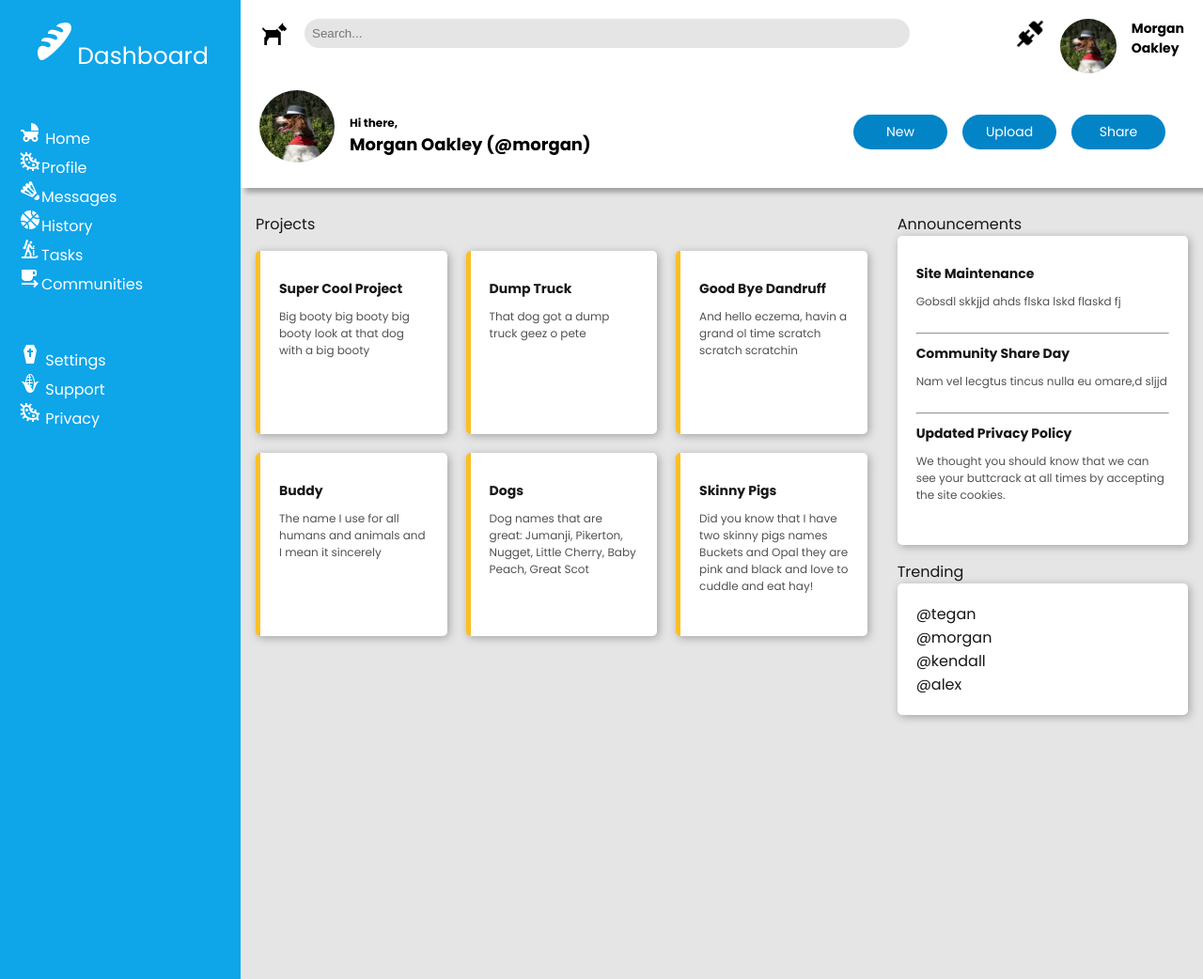
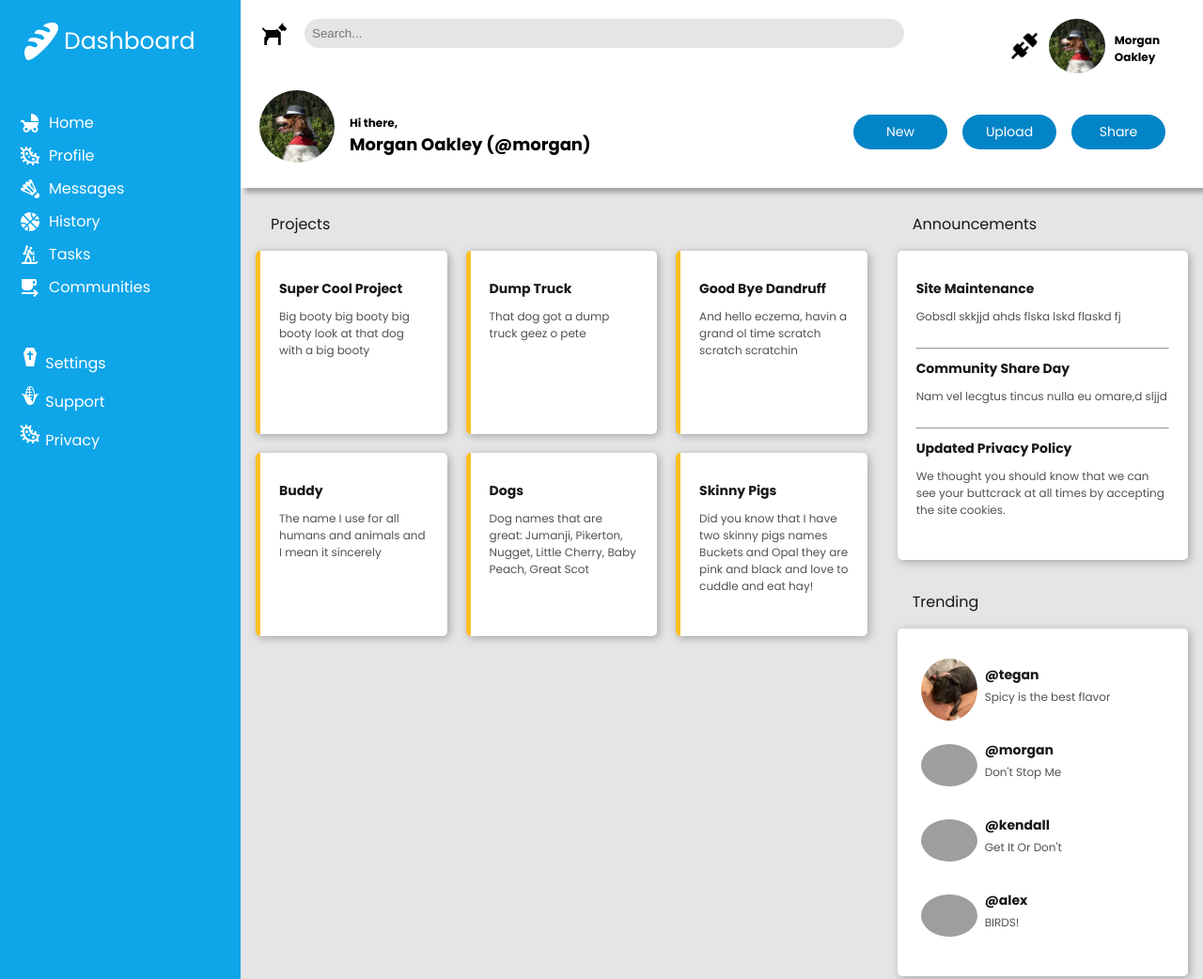
Before and after one commit to emmalgs/admin-dash-TOP, a plain HTML site: page index.html in a window 1280 px wide. Shown: the top 1042 px of the page at 94% size. Drawn offline with Linux system fonts and the light colour scheme; grey boxes are pictures that could not be loaded.

Commit message:
trending bar format and styles

```diff
--- a/index.html
+++ b/index.html
@@ -15,9 +15,11 @@
                 <input type="text" name="searchbar"
                     id="searchbar"
                     placeholder="Search...">
-                <div class="alert-icon"><img src="icon_images/connection.png"></div>
-                <div class="usericon usericon-small"><img src="icon_images/IMG_5377.jpg"></div>
-                <div class="username">Morgan Oakley</div>
+                <div class="user-info-nav">
+                    <div class="alert-icon"><img src="icon_images/connection.png"></div>
+                    <div class="usericon usericon-small"><img src="icon_images/IMG_5377.jpg"></div>
+                    <div class="username">Morgan Oakley</div>
+                </div>
             </div>
             <div class="greet-container">
                 <div class="usericon"><img src="icon_images/IMG_5377.jpg"></div>
@@ -43,9 +45,9 @@
                 <div class="nav-item"><img src="icon_images/coffee-to-go.png" class="icon">Communities</div>
             </div>
             <div class="branding">
-                <div class="brand-item"><img src="icon_images/coffin.png"> Settings</div>
-                <div class="brand-item"><img src="icon_images/corn.png"> Support</div>
-                <div class="brand-item"><img src="icon_images/bacteria-outline.png"> Privacy</div>
+                <div class="brand-item"><img src="icon_images/coffin.png" class="icon"> Settings</div>
+                <div class="brand-item"><img src="icon_images/corn.png" class="icon"> Support</div>
+                <div class="brand-item"><img src="icon_images/bacteria-outline.png" class="icon"> Privacy</div>
             </div>
         </div>
         <div class="main-content">
@@ -101,10 +103,34 @@
                 <div class="r-sidebar2">
                     <div class="title">Trending</div>
                     <div class="trend-container">
-                        <div class="trend-items">@tegan</div>
-                        <div class="trend-items">@morgan</div>
-                        <div class="trend-items">@kendall</div>
-                        <div class="trend-items">@alex</div>
+                        <div class="trend-items">
+                            <img src="icon_images/profile-pic1.jpg">
+                            <div class="trend-users">
+                                <h1>@tegan</h1>
+                                <p>Spicy is the best flavor</p>
+                            </div>
+                        </div>
+                        <div class="trend-items">
+                            <img src="icon_images/profile-pic2.png">
+                            <div class="trend-users">
+                                <h1>@morgan</h1>
+                                <p>Don't Stop Me</p>
+                             </div>
+                        </div>
+                        <div class="trend-items">
+                            <img src="icon_images/profile-pic3.jpg">
+                            <div class="trend-users">
+                                <h1>@kendall</h1>
+                                <p>Get It Or Don't</p>
+                            </div>
+                        </div>
+                        <div class="trend-items">
+                            <img src="icon_images/profile-pic4.JPG" alt="">
+                            <div class="trend-users">
+                                <h1>@alex</h1>
+                                <p>BIRDS!</p>
+                            </div>
+                        </div>
                     </div>
                 </div>
             </div>
--- a/styles.css
+++ b/styles.css
@@ -53,6 +53,14 @@ body {
     gap: 16px;
 }
 
+.user-info-nav {
+    display: flex;
+    flex-direction: row;
+    align-items: center;
+    justify-content: space-between;
+    gap: 10px;
+}
+
 button {
     background-color: var(--header-btn);
     font-family: var(--mainfont);
@@ -77,7 +85,10 @@ button:hover {
     height: auto;
     width: 2rem;
 }
-
+.username {
+    font-size: 12px;
+    flex-grow: 3;
+}
 
 input[type="text"],
 #searchbar {
@@ -87,11 +98,6 @@ input[type="text"],
     border-radius: 20px;
     padding: 8px;
     margin-right: clamp(6rem, 4rem, 4rem);
-}
-
-.username {
-    font-size: 14px;
-    flex: 1;
 }
 
 .user-tools {
@@ -160,7 +166,26 @@ input[type="text"],
 
 .dashboard {
     font-size: 25px;
-    align-self: center;
+    display: flex;
+    flex-direction: row;
+    align-items: center;
+}
+
+.nav,
+.branding {
+    display: flex;
+    flex-direction: column;
+    align-items: flex-start;
+    gap: 10px;
+
+}
+
+.nav-item,
+brand-item {
+    display: flex;
+    flex-direction: row;
+    gap: 8px;
+    align-items: center;
 }
 
 
@@ -178,11 +203,10 @@ input[type="text"],
 .project-container {
     display: flex;
     flex-direction: column;
-    gap: 16px;
 
     font-family: var(--mainfont);
     color: var(--mainfont-clr);
-    padding: 16px;
+    padding: 0 16px 16px 16px;
 }
 .card-container {
     display: grid;
@@ -199,9 +223,11 @@ input[type="text"],
 
     font-family: var(--mainfont);
     color: var(--mainfont-clr);
+    padding: 0 16px 16px 16px;
+}
+.title {
     padding: 16px;
 }
-
 .anc-container,
 .trend-container,
 .project-card {
@@ -214,14 +240,47 @@ input[type="text"],
 .project-card {
     border-left: 5px solid var(--highlight);
 }
+
 .project-card > h1,
-.anc-item > h1 {
+.anc-item > h1,
+.trend-users > h1 {
     font-size: 14px;
     padding: 10px 0;
 }
 .project-card > p,
-.anc-item > p {
+.anc-item > p,
+.trend-users > p {
     font-size: 12px;
     color: var(--subfont-clr);
     padding-bottom: 24px;
 }
+
+.trend-items > img {
+    border-radius: 50%;
+    height: auto;
+    width: clamp(30px, 60px, 80px);
+}
+
+.trend-container {
+    display: flex;
+    flex-direction: column;
+    padding: 25px;
+}
+
+.trend-items {
+    display: flex;
+    flex-direction: row;
+    align-items: center;
+    justify-content: flex-start;
+    gap: 8px
+}
+
+.trend-users {
+    display: grid;
+    grid-template-rows: repeat(2, 40px);
+    align-items: center;
+}
+
+.trend-users > h1 {
+    margin-top: 8px;
+}
```
Also changed, not shown: icon_images/profile-pic1.jpg (added), 4 other files.
